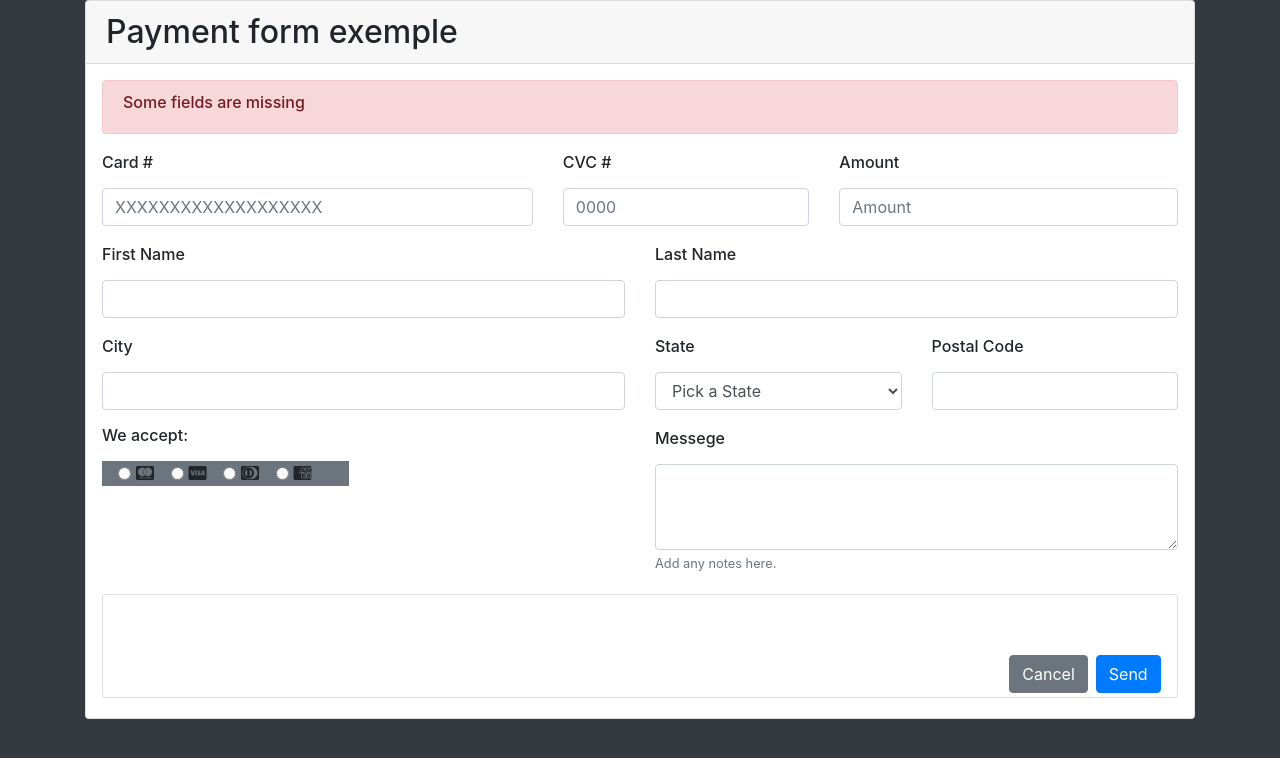
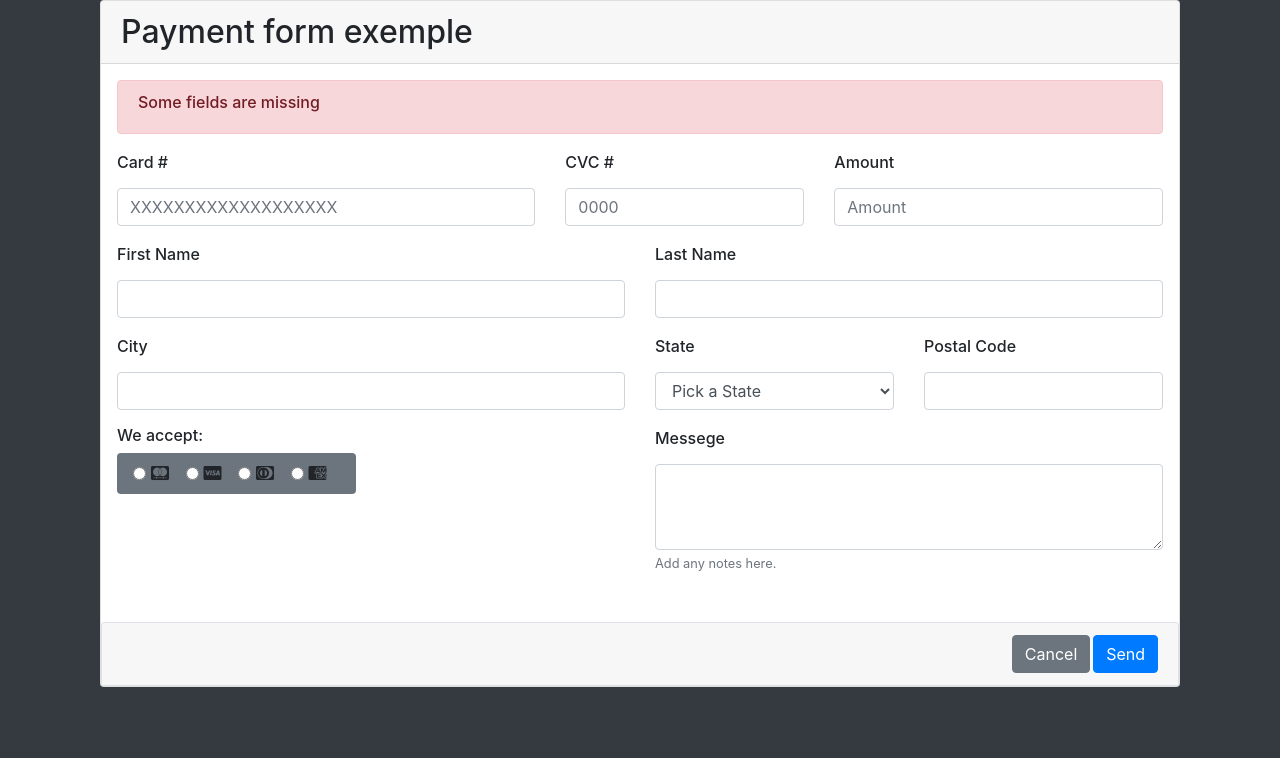
Before and after one commit to jugxavier/Bootstrap-Form, a plain HTML site: page index.html in a window 1280 px wide. Drawn offline with nearby package versions, Linux system fonts and the light colour scheme.

Commit message:
finished

```diff
--- a/index.html
+++ b/index.html
@@ -8,6 +8,7 @@
 </head>
 <body class="bg-dark">
         <div class="container">
+            <div class="container-fluid">
             <div class="card">
                     <h2 class="card-header">Payment form exemple</h2>
                 <!-- <div class="card-body"></div> -->
@@ -67,8 +68,8 @@
                         <div class="row">
                             <div class="col-3">
                                 <h6>We accept:</h6>
-                                <div class="bg-secondary">
-                                    <div class="m-3">
+                                <div class="bg-secondary rounded">
+                                    <div class="m-2 p-2">
                                         <div class="form-check form-check-inline">
                                             <input class="form-check-input" type="radio" name="inlineRadioOptions" id="inlineRadio1" value="option1">
                                             <label class="form-check-label" for="inlineRadio1"><i class="fab fa-cc-mastercard"></i></label>
@@ -97,24 +98,14 @@
                                     </div>
                                 </div>
                             </div>
-                    <div class="card">
-                        <div class="p-1">
-                            <div class="mt-lg-3">
-                                    <div class="card-body"></div>
-                                <div class="row">
-                                        <div class="col-10"></div>
-                                    <div class="ml-sm-1">
-                                        <button type="button" class="btn btn-secondary">Cancel</button>
-                                    </div>
-                                    <div class="ml-sm-2">
-                                        <button type="button" class="btn btn-primary">Send</button>
-                                    </div>
-                                </div>
-                            </div>
-                        </div>
-                    </div>
-                </form>
+                    </form>
+                </div>
+                <div class="text-right card-header mt-lg-2 border">
+                    <button type="button" class="btn btn-secondary">Cancel</button>
+                    <button type="button" class="btn btn-primary">Send</button>
+                </div>
             </div>
+        </div>
         </div>
     <script src="https://kit.fontawesome.com/048e0a12a9.js" crossorigin="anonymous"></script>
 </body>
```
